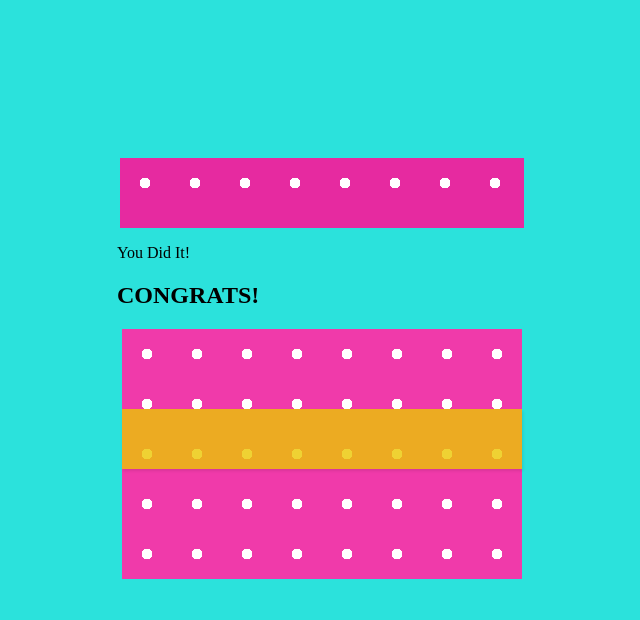
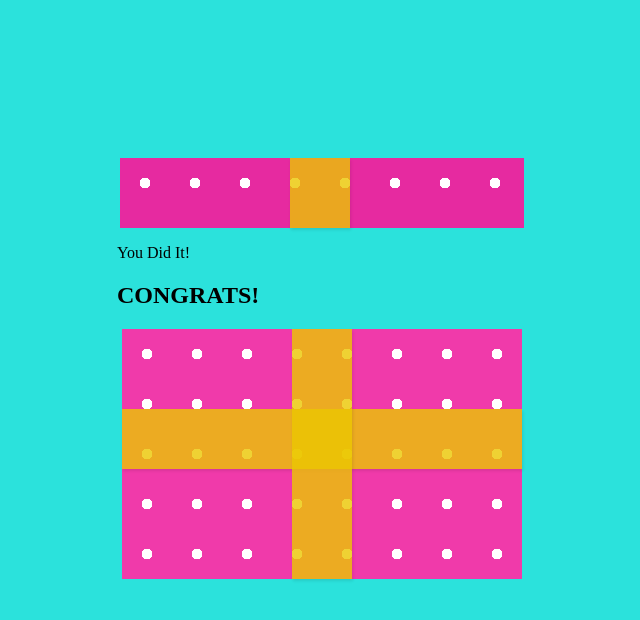
Before and after one commit to marcelindia/christmas-box, a plain HTML site: page index.html in a window 1280 px wide. Shown: the whole page, without its empty margins (318-958 px from the left). Drawn offline with Linux system fonts and the light colour scheme.

Commit message:
added gold "ribbon" to lid

```diff
--- a/styles.css
+++ b/styles.css
@@ -45,3 +45,8 @@ box-shadow: 1px 2px 3px rgba(0,0,0,0.1);
     height: 60px;
     top: 80px;
 }
+.box span:last-child, .lid span{
+    width: 60px;
+    height: 100%;
+    left: 170px;
+}
```
